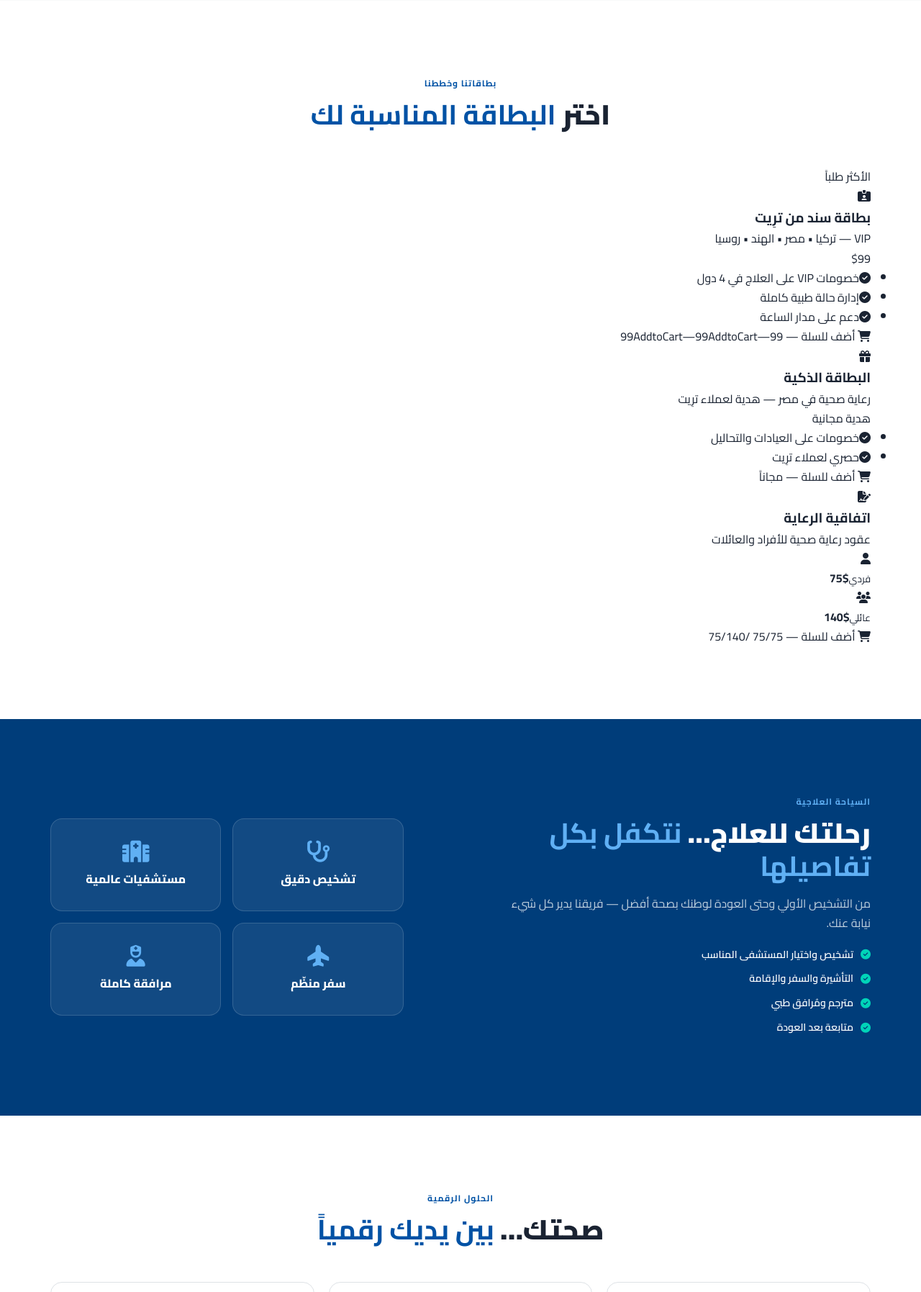
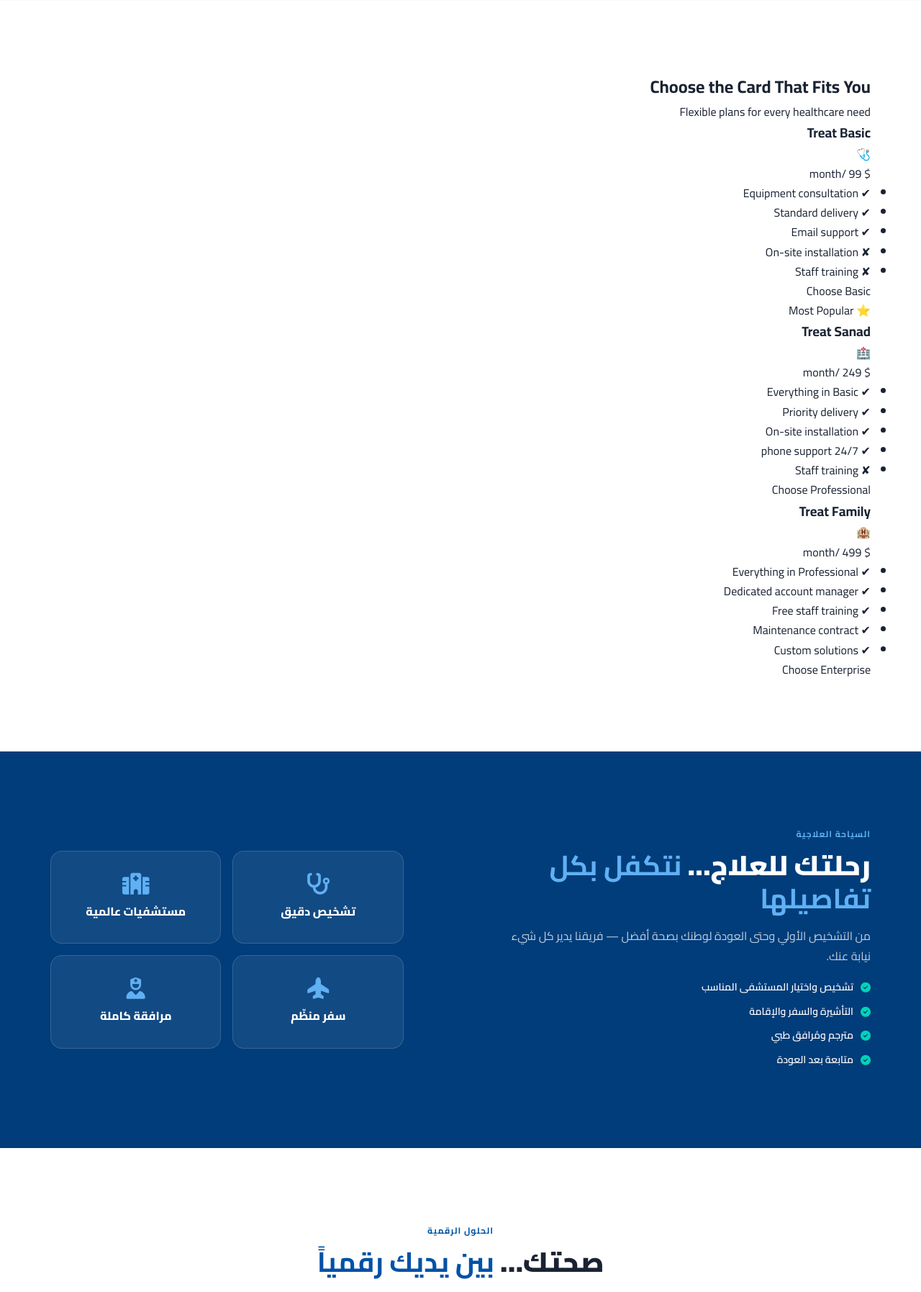
Before and after one commit to khalidmamoun11-crypto/treat-healthcare, a Flask app: page / in a window 1280 px wide. Shown: the part 2515-4310 px from the top of the page at 72% size. Run offline with Flask 3, Linux system fonts and the light colour scheme.

Commit message:
Update index.html

```diff
--- a/templates/index.html
+++ b/templates/index.html
@@ -216,82 +216,82 @@
     </div>
 </section>
 
-<!-- ============ PRICING ============ -->
-<section class="section pricing-new" id="pricing">
+<!-- ================= PRICING CARDS ================= -->
+<section class="section pricing" id="pricing">
     <div class="container">
-        <div class="section-header reveal">
-            <span class="section-tag"><span class="ar">بطاقاتنا وخططنا</span><span class="en">OUR CARDS & PLANS</span></span>
-            <h2><span class="ar">اختر <strong>البطاقة المناسبة لك</strong></span><span class="en">Choose the <strong>Card That Fits You</strong></span></h2>
-        </div>
+        <h2 class="section-title">Choose the Card That Fits You</h2>
+        <p class="section-subtitle">Flexible plans for every healthcare need</p>
 
         <div class="pricing-grid">
 
-            <div class="pricing-card featured">
-                <div class="pricing-badge"><span class="ar">الأكثر طلباً</span><span class="en">MOST POPULAR</span></div>
-                <div class="pricing-icon"><i class="fa-solid fa-id-card-clip"></i></div>
-                <h3><span class="ar">بطاقة سند من ترِيت</span><span class="en">Treat Sanad Card</span></h3>
-                <p class="pricing-desc">
-                    <span class="ar">VIP — تركيا • مصر • الهند • روسيا</span>
-                    <span class="en">VIP — Turkey • Egypt • India • Russia</span>
-                </p>
-                <div class="pricing-price"><span class="currency">$</span><span class="amount">99</span></div>
-                <ul class="pricing-features">
-                    <li><i class="fa-solid fa-circle-check"></i><span class="ar">خصومات VIP على العلاج في 4 دول</span><span class="en">VIP discounts in 4 countries</span></li>
-                    <li><i class="fa-solid fa-circle-check"></i><span class="ar">إدارة حالة طبية كاملة</span><span class="en">Full case management</span></li>
-                    <li><i class="fa-solid fa-circle-check"></i><span class="ar">دعم على مدار الساعة</span><span class="en">24/7 support</span></li>
+            <!-- Basic Card -->
+            <div class="price-card">
+                <div class="price-card-header">
+                    <h3>Treat Basic</h3>
+                    <span class="plan-icon">🩺</span>
+                </div>
+                <div class="price-amount">
+                    <span class="currency">$</span>
+                    <span class="amount">99</span>
+                    <span class="period">/month</span>
+                </div>
+                <ul class="price-features">
+                    <li>✔ Equipment consultation</li>
+                    <li>✔ Standard delivery</li>
+                    <li>✔ Email support</li>
+                    <li class="disabled">✘ On-site installation</li>
+                    <li class="disabled">✘ Staff training</li>
                 </ul>
-                <a href="#contact" class="pricing-button">
-                    <i class="fa-solid fa-cart-shopping"></i>
-                    <span class="ar">أضف للسلة — 99</span><spanclass="en">AddtoCart—99</span><span class="en">Add to Cart —99</span><spanclass="en">AddtoCart—99</span>
-                </a>
+                <a href="#contact" class="btn btn-outline">Choose Basic</a>
             </div>
 
-            <div class="pricing-card">
-                <div class="pricing-icon"><i class="fa-solid fa-gift"></i></div>
-                <h3><span class="ar">البطاقة الذكية</span><span class="en">Smart Card</span></h3>
-                <p class="pricing-desc">
-                    <span class="ar">رعاية صحية في مصر — هدية لعملاء ترِيت</span>
-                    <span class="en">Egypt Healthcare — Gift for Treat Customers</span>
-                </p>
-                <div class="pricing-price">
-                    <span class="gift-tag"><span class="ar">هدية مجانية</span><span class="en">FREE GIFT</span></span>
+            <!-- Pro Card (highlighted) -->
+            <div class="price-card featured">
+                <span class="popular-badge">⭐ Most Popular</span>
+                <div class="price-card-header">
+                    <h3>Treat Sanad</h3>
+                    <span class="plan-icon">🏥</span>
                 </div>
-                <ul class="pricing-features">
-                    <li><i class="fa-solid fa-circle-check"></i><span class="ar">خصومات على العيادات والتحاليل</span><span class="en">Discounts on clinics & labs</span></li>
-                    <li><i class="fa-solid fa-circle-check"></i><span class="ar">حصري لعملاء ترِيت</span><span class="en">Exclusive for Treat customers</span></li>
+                <div class="price-amount">
+                    <span class="currency">$</span>
+                    <span class="amount">249</span>
+                    <span class="period">/month</span>
+                </div>
+                <ul class="price-features">
+                    <li>✔ Everything in Basic</li>
+                    <li>✔ Priority delivery</li>
+                    <li>✔ On-site installation</li>
+                    <li>✔ 24/7 phone support</li>
+                    <li class="disabled">✘ Staff training</li>
                 </ul>
-                <a href="#contact" class="pricing-button outline">
-                    <i class="fa-solid fa-cart-shopping"></i>
-                    <span class="ar">أضف للسلة — مجاناً</span><span class="en">Add to Cart — Free</span>
-                </a>
+                <a href="#contact" class="btn btn-primary">Choose Professional</a>
             </div>
 
-            <div class="pricing-card">
-                <div class="pricing-icon"><i class="fa-solid fa-file-signature"></i></div>
-                <h3><span class="ar">اتفاقية الرعاية</span><span class="en">Care Agreement</span></h3>
-                <p class="pricing-desc">
-                    <span class="ar">عقود رعاية صحية للأفراد والعائلات</span>
-                    <span class="en">Healthcare contracts for individuals & families</span>
-                </p>
-                <div class="agreement-options">
-                    <div class="agreement-option">
-                        <i class="fa-solid fa-user"></i>
-                        <div><small><span class="ar">فردي</span><span class="en">Individual</span></small><strong>$75</strong></div>
-                    </div>
-                    <div class="agreement-option">
-                        <i class="fa-solid fa-users"></i>
-                        <div><small><span class="ar">عائلي</span><span class="en">Family</span></small><strong>$140</strong></div>
-                    </div>
+            <!-- Enterprise Card -->
+            <div class="price-card">
+                <div class="price-card-header">
+                    <h3>Treat Family</h3>
+                    <span class="plan-icon">🏨</span>
                 </div>
-                <a href="#contact" class="pricing-button outline">
-                    <i class="fa-solid fa-cart-shopping"></i>
-                    <span class="ar">أضف للسلة — 75/75 /75/140</span><span class="en">Add to Cart — 75/75 /75/140</span>
-                </a>
+                <div class="price-amount">
+                    <span class="currency">$</span>
+                    <span class="amount">499</span>
+                    <span class="period">/month</span>
+                </div>
+                <ul class="price-features">
+                    <li>✔ Everything in Professional</li>
+                    <li>✔ Dedicated account manager</li>
+                    <li>✔ Free staff training</li>
+                    <li>✔ Maintenance contract</li>
+                    <li>✔ Custom solutions</li>
+                </ul>
+                <a href="#contact" class="btn btn-outline">Choose Enterprise</a>
             </div>
 
         </div>
     </div>
 </section>
+
 
 <!-- ============ TOURISM ============ -->
 <section class="section tourism-new" id="tourism">
@@ -386,15 +386,15 @@
             <div class="contact-details">
                 <div class="contact-detail">
                     <i class="fa-solid fa-envelope"></i>
-                    <div><small><span class="ar">البريد الإلكتروني</span><span class="en">Email</span></small><a href="mailto:treatbridge1@gmail.com">treatbridge1@gmail.com</a></div>
+                    <div><small><span class="ar">البريد الإلكتروني</span><span class="en">Email</span></small><a href="mailto:treatbridge1@gmail.com"> treatbridge1@gmail.com </a></div>
                 </div>
                 <div class="contact-detail">
                     <i class="fa-solid fa-phone"></i>
-                    <div><small><span class="ar">الهاتف / واتساب</span><span class="en">Phone / WhatsApp</span></small><a href="tel:+201000000000">+20 100 000 0000</a></div>
+                    <div><small><span class="ar">الهاتف / واتساب</span><span class="en">Phone / WhatsApp</span></small><a href="Tel :+201000000000">+249 1200 19401  - +249 1283 4111 </a></div>
                 </div>
                 <div class="contact-detail">
                     <i class="fa-solid fa-location-dot"></i>
-                    <div><small><span class="ar">المقر الرئيسي</span><span class="en">Head Office</span></small><span class="ar">القاهرة، مصر</span><span class="en">Cairo, Egypt</span></div>
+                    <div><small><span class="ar"> المقر الرئيسي</span><span class="en">Head Office</span></small><span class="ar">السودان - الخرطوم -شارع الجمهورية  </span><span class="en">ٍSudan - Khartoum - Aljamhuria St</span></div>
                 </div>
             </div>
 
```
